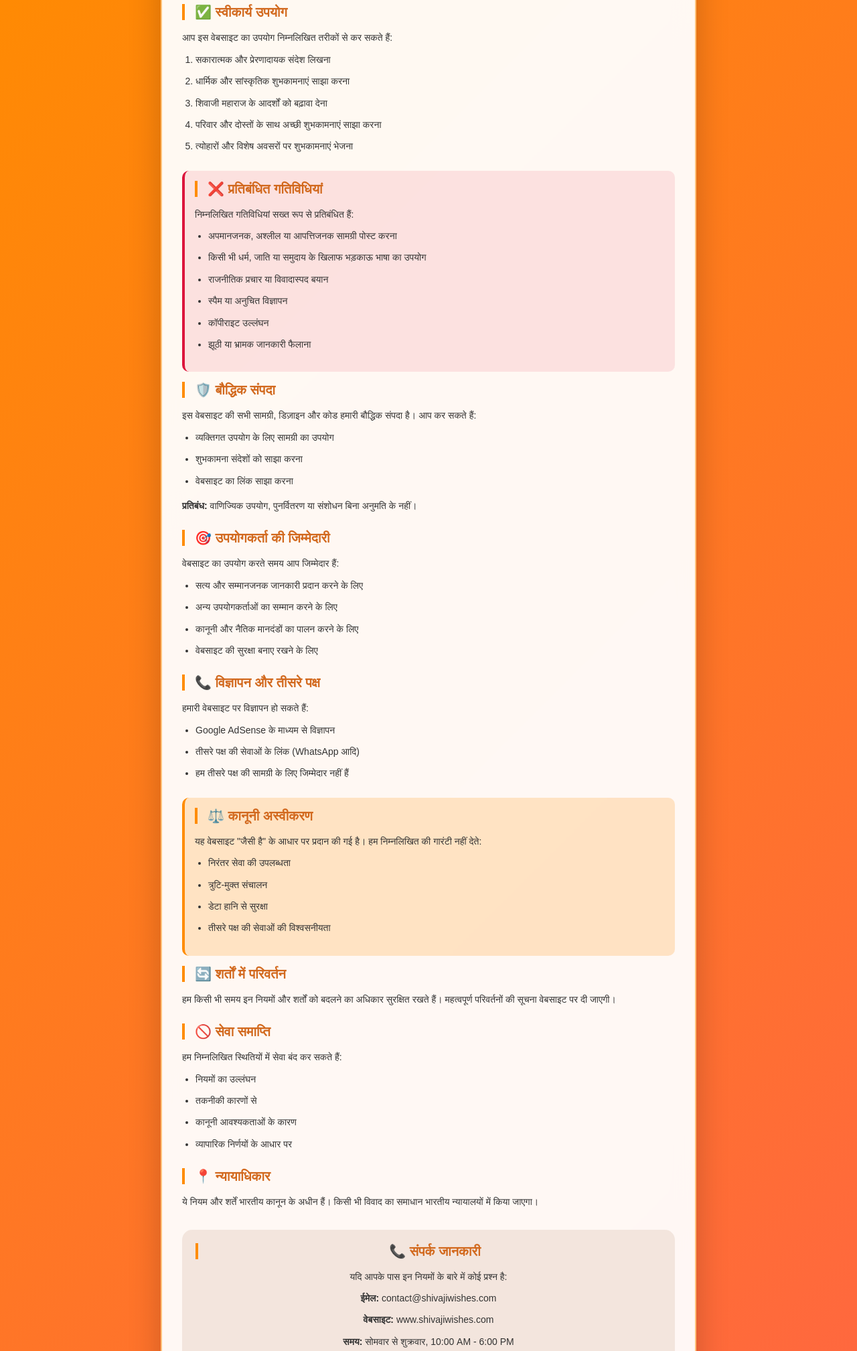
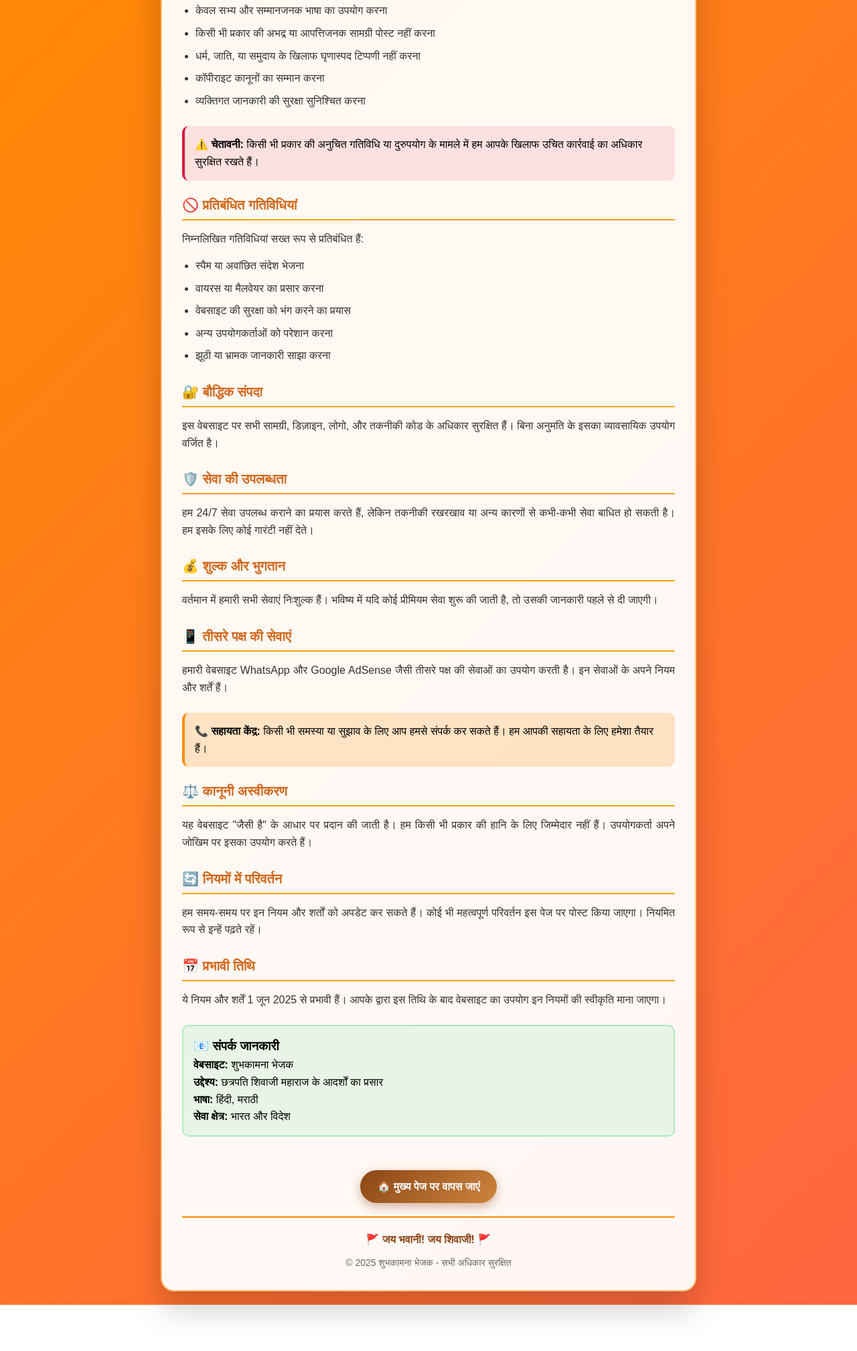
Before and after one commit to Ravipal009/DProject, a plain HTML site: page terms-conditions.html in a window 1280 px wide. Shown: the part 537-2554 px from the top of the page at 67% size. After the commit the page ends 2485 px from the top, so only its background shows below. Drawn offline with Linux system fonts and the light colour scheme.

Commit message:
Update terms-conditions.html

```diff
--- a/terms-conditions.html
+++ b/terms-conditions.html
@@ -1,9 +1,10 @@
 <!DOCTYPE html>
 <html lang="hi">
+
 <head>
   <meta charset="UTF-8">
   <meta name="viewport" content="width=device-width, initial-scale=1.0">
-    <title>📋 नियम और शर्तें | छत्रपति शिवाजी महाराज</title>
+  <title>📋 नियम व शर्तें - शुभकामना भेजक</title>
 
   <style>
     * {
@@ -19,7 +20,7 @@
       animation: gradientBG 15s ease infinite;
       min-height: 100vh;
       padding: 20px;
-            color: #333;
+      line-height: 1.6;
     }
 
     @keyframes gradientBG {
@@ -29,11 +30,11 @@
     }
 
     .container {
-            max-width: 800px;
-            margin: 0 auto;
       background: rgba(255, 255, 255, 0.95);
       border-radius: 20px;
       padding: 30px;
+      max-width: 800px;
+      margin: 0 auto;
       box-shadow: 0 25px 50px rgba(0, 0, 0, 0.2);
       backdrop-filter: blur(15px);
       border: 2px solid rgba(255, 140, 0, 0.5);
@@ -48,8 +49,8 @@
 
     h1 {
       color: #8b4513;
+      font-size: 28px;
       margin-bottom: 10px;
-            font-size: 28px;
       text-shadow: 2px 2px 4px rgba(0, 0, 0, 0.1);
     }
 
@@ -63,23 +64,28 @@
       margin-bottom: 25px;
     }
 
-        h2 {
+    .section h2 {
       color: #d2691e;
+      font-size: 20px;
       margin-bottom: 15px;
-            font-size: 20px;
-            border-left: 4px solid #ff8c00;
-            padding-left: 15px;
+      padding-bottom: 5px;
+      border-bottom: 2px solid #ffa500;
     }
 
-        p, li {
-            line-height: 1.6;
-            margin-bottom: 10px;
-            font-size: 14px;
+    .section p {
+      color: #333;
+      margin-bottom: 15px;
+      text-align: justify;
     }
 
-        ul, ol {
+    .section ul {
       margin-left: 20px;
       margin-bottom: 15px;
+    }
+
+    .section li {
+      color: #333;
+      margin-bottom: 8px;
     }
 
     .highlight {
@@ -87,7 +93,7 @@
       padding: 15px;
       border-radius: 10px;
       border-left: 4px solid #ff8c00;
-            margin: 15px 0;
+      margin: 20px 0;
     }
 
     .warning {
@@ -95,15 +101,7 @@
       padding: 15px;
       border-radius: 10px;
       border-left: 4px solid #dc143c;
-            margin: 15px 0;
-        }
-
-        .contact-info {
-            background: rgba(139, 69, 19, 0.1);
-            padding: 20px;
-            border-radius: 15px;
-            margin-top: 30px;
-            text-align: center;
+      margin: 20px 0;
     }
 
     .back-btn {
@@ -121,28 +119,28 @@
 
     .back-btn:hover {
       transform: translateY(-3px);
-            box-shadow: 0 8px 25px rgba(0, 0, 0, 0.3);
+      box-shadow: 0 8px 25px rgba(139, 69, 19, 0.6);
     }
 
-        .date {
-            text-align: right;
-            color: #666;
-            font-style: italic;
-            font-size: 12px;
-            margin-bottom: 20px;
+    .contact-info {
+      background: rgba(37, 211, 102, 0.1);
+      padding: 15px;
+      border-radius: 10px;
+      border: 2px solid rgba(37, 211, 102, 0.3);
+      margin-top: 20px;
     }
 
     @media (max-width: 768px) {
       .container {
+        padding: 20px;
         margin: 10px;
-                padding: 20px;
       }
 
       h1 {
         font-size: 24px;
       }
 
-            h2 {
+      .section h2 {
         font-size: 18px;
       }
     }
@@ -152,130 +150,130 @@
 <body>
   <div class="container">
     <div class="header">
-            <h1>📋 नियम और शर्तें</h1>
-            <p class="subtitle">छत्रपति शिवाजी महाराज शुभकामना वेबसाइट</p>
-        </div>
-
-        <div class="date">
-            अंतिम अपडेट: 1 जून, 2025
+      <h1>📋 नियम व शर्तें</h1>
+      <p class="subtitle">वेबसाइट के उपयोग के नियम और दिशानिर्देश</p>
     </div>
 
     <div class="section">
-            <h2>🚩 स्वीकृति</h2>
-            <p>इस वेबसाइट का उपयोग करके, आप इन नियमों और शर्तों से सहमत होते हैं। यदि आप इन शर्तों से सहमत नहीं हैं, तो कृपया इस वेबसाइट का उपयोग न करें।</p>
+      <h2>📖 स्वीकृति और सहमति</h2>
+      <p>
+        "शुभकामना भेजक" वेबसाइट का उपयोग करके, आप इन नियम और शर्तों से सहमत होते हैं। यदि आप इन शर्तों से सहमत नहीं हैं, तो कृपया इस वेबसाइट का उपयोग न करें।
+      </p>
     </div>
 
     <div class="section">
-            <h2>🌟 वेबसाइट का उद्देश्य</h2>
-            <p>यह वेबसाइट छत्रपति शिवाजी महाराज के सम्मान में बनाई गई है और इसका उद्देश्य है:</p>
+      <h2>🎯 सेवा का विवरण</h2>
+      <p>
+        हमारी वेबसाइट छत्रपति शिवाजी महाराज के सम्मान में शुभकामना संदेश भेजने की सुविधा प्रदान करती है। यह सेवा निःशुल्क है और शैक्षणिक व सांस्कृतिक उद्देश्यों के लिए है।
+      </p>
+    </div>
+
+    <div class="section">
+      <h2>✅ उपयोगकर्ता की जिम्मेदारियां</h2>
+      <p>वेबसाइट का उपयोग करते समय आप निम्नलिखित का पालन करने के लिए सहमत हैं:</p>
       <ul>
-                <li>शिवाजी महाराज के आदर्शों का प्रसार</li>
-                <li>धार्मिक और सांस्कृतिक शुभकामनाएं साझा करना</li>
-                <li>सकारात्मक संदेशों का आदान-प्रदान</li>
-                <li>मराठी संस्कृति का सम्मान</li>
+        <li>केवल सभ्य और सम्मानजनक भाषा का उपयोग करना</li>
+        <li>किसी भी प्रकार की अभद्र या आपत्तिजनक सामग्री पोस्ट नहीं करना</li>
+        <li>धर्म, जाति, या समुदाय के खिलाफ घृणास्पद टिप्पणी नहीं करना</li>
+        <li>कॉपीराइट कानूनों का सम्मान करना</li>
+        <li>व्यक्तिगत जानकारी की सुरक्षा सुनिश्चित करना</li>
+      </ul>
+    </div>
+
+    <div class="warning">
+      <strong>⚠️ चेतावनी:</strong> किसी भी प्रकार की अनुचित गतिविधि या दुरुपयोग के मामले में हम आपके खिलाफ उचित कार्रवाई का अधिकार सुरक्षित रखते हैं।
+    </div>
+
+    <div class="section">
+      <h2>🚫 प्रतिबंधित गतिविधियां</h2>
+      <p>निम्नलिखित गतिविधियां सख्त रूप से प्रतिबंधित हैं:</p>
+      <ul>
+        <li>स्पैम या अवांछित संदेश भेजना</li>
+        <li>वायरस या मैलवेयर का प्रसार करना</li>
+        <li>वेबसाइट की सुरक्षा को भंग करने का प्रयास</li>
+        <li>अन्य उपयोगकर्ताओं को परेशान करना</li>
+        <li>झूठी या भ्रामक जानकारी साझा करना</li>
       </ul>
     </div>
 
     <div class="section">
-            <h2>✅ स्वीकार्य उपयोग</h2>
-            <p>आप इस वेबसाइट का उपयोग निम्नलिखित तरीकों से कर सकते हैं:</p>
-            <ol>
-                <li>सकारात्मक और प्रेरणादायक संदेश लिखना</li>
-                <li>धार्मिक और सांस्कृतिक शुभकामनाएं साझा करना</li>
-                <li>शिवाजी महाराज के आदर्शों को बढ़ावा देना</li>
-                <li>परिवार और दोस्तों के साथ अच्छी शुभकामनाएं साझा करना</li>
-                <li>त्योहारों और विशेष अवसरों पर शुभकामनाएं भेजना</li>
-            </ol>
-        </div>
-
-        <div class="warning">
-            <h2>❌ प्रतिबंधित गतिविधियां</h2>
-            <p>निम्नलिखित गतिविधियां सख्त रूप से प्रतिबंधित हैं:</p>
-            <ul>
-                <li>अपमानजनक, अश्लील या आपत्तिजनक सामग्री पोस्ट करना</li>
-                <li>किसी भी धर्म, जाति या समुदाय के खिलाफ भड़काऊ भाषा का उपयोग</li>
-                <li>राजनीतिक प्रचार या विवादास्पद बयान</li>
-                <li>स्पैम या अनुचित विज्ञापन</li>
-                <li>कॉपीराइट उल्लंघन</li>
-                <li>झूठी या भ्रामक जानकारी फैलाना</li>
-            </ul>
+      <h2>🔐 बौद्धिक संपदा</h2>
+      <p>
+        इस वेबसाइट पर सभी सामग्री, डिज़ाइन, लोगो, और तकनीकी कोड के अधिकार सुरक्षित हैं। बिना अनुमति के इसका व्यावसायिक उपयोग वर्जित है।
+      </p>
     </div>
 
     <div class="section">
-            <h2>🛡️ बौद्धिक संपदा</h2>
-            <p>इस वेबसाइट की सभी सामग्री, डिज़ाइन और कोड हमारी बौद्धिक संपदा है। आप कर सकते हैं:</p>
-            <ul>
-                <li>व्यक्तिगत उपयोग के लिए सामग्री का उपयोग</li>
-                <li>शुभकामना संदेशों को साझा करना</li>
-                <li>वेबसाइट का लिंक साझा करना</li>
-            </ul>
-            <p><strong>प्रतिबंध:</strong> वाणिज्यिक उपयोग, पुनर्वितरण या संशोधन बिना अनुमति के नहीं।</p>
+      <h2>🛡️ सेवा की उपलब्धता</h2>
+      <p>
+        हम 24/7 सेवा उपलब्ध कराने का प्रयास करते हैं, लेकिन तकनीकी रखरखाव या अन्य कारणों से कभी-कभी सेवा बाधित हो सकती है। हम इसके लिए कोई गारंटी नहीं देते।
+      </p>
     </div>
 
     <div class="section">
-            <h2>🎯 उपयोगकर्ता की जिम्मेदारी</h2>
-            <p>वेबसाइट का उपयोग करते समय आप जिम्मेदार हैं:</p>
-            <ul>
-                <li>सत्य और सम्मानजनक जानकारी प्रदान करने के लिए</li>
-                <li>अन्य उपयोगकर्ताओं का सम्मान करने के लिए</li>
-                <li>कानूनी और नैतिक मानदंडों का पालन करने के लिए</li>
-                <li>वेबसाइट की सुरक्षा बनाए रखने के लिए</li>
-            </ul>
+      <h2>💰 शुल्क और भुगतान</h2>
+      <p>
+        वर्तमान में हमारी सभी सेवाएं निःशुल्क हैं। भविष्य में यदि कोई प्रीमियम सेवा शुरू की जाती है, तो उसकी जानकारी पहले से दी जाएगी।
+      </p>
     </div>
 
     <div class="section">
-            <h2>📞 विज्ञापन और तीसरे पक्ष</h2>
-            <p>हमारी वेबसाइट पर विज्ञापन हो सकते हैं:</p>
-            <ul>
-                <li>Google AdSense के माध्यम से विज्ञापन</li>
-                <li>तीसरे पक्ष की सेवाओं के लिंक (WhatsApp आदि)</li>
-                <li>हम तीसरे पक्ष की सामग्री के लिए जिम्मेदार नहीं हैं</li>
-            </ul>
+      <h2>📱 तीसरे पक्ष की सेवाएं</h2>
+      <p>
+        हमारी वेबसाइट WhatsApp और Google AdSense जैसी तीसरे पक्ष की सेवाओं का उपयोग करती है। इन सेवाओं के अपने नियम और शर्तें हैं।
+      </p>
     </div>
 
     <div class="highlight">
-            <h2>⚖️ कानूनी अस्वीकरण</h2>
-            <p>यह वेबसाइट "जैसी है" के आधार पर प्रदान की गई है। हम निम्नलिखित की गारंटी नहीं देते:</p>
-            <ul>
-                <li>निरंतर सेवा की उपलब्धता</li>
-                <li>त्रुटि-मुक्त संचालन</li>
-                <li>डेटा हानि से सुरक्षा</li>
-                <li>तीसरे पक्ष की सेवाओं की विश्वसनीयता</li>
-            </ul>
+      <strong>📞 सहायता केंद्र:</strong> किसी भी समस्या या सुझाव के लिए आप हमसे संपर्क कर सकते हैं। हम आपकी सहायता के लिए हमेशा तैयार हैं।
     </div>
 
     <div class="section">
-            <h2>🔄 शर्तों में परिवर्तन</h2>
-            <p>हम किसी भी समय इन नियमों और शर्तों को बदलने का अधिकार सुरक्षित रखते हैं। महत्वपूर्ण परिवर्तनों की सूचना वेबसाइट पर दी जाएगी।</p>
+      <h2>⚖️ कानूनी अस्वीकरण</h2>
+      <p>
+        यह वेबसाइट "जैसी है" के आधार पर प्रदान की जाती है। हम किसी भी प्रकार की हानि के लिए जिम्मेदार नहीं हैं। उपयोगकर्ता अपने जोखिम पर इसका उपयोग करते हैं।
+      </p>
     </div>
 
     <div class="section">
-            <h2>🚫 सेवा समाप्ति</h2>
-            <p>हम निम्नलिखित स्थितियों में सेवा बंद कर सकते हैं:</p>
-            <ul>
-                <li>नियमों का उल्लंघन</li>
-                <li>तकनीकी कारणों से</li>
-                <li>कानूनी आवश्यकताओं के कारण</li>
-                <li>व्यापारिक निर्णयों के आधार पर</li>
-            </ul>
+      <h2>🔄 नियमों में परिवर्तन</h2>
+      <p>
+        हम समय-समय पर इन नियम और शर्तों को अपडेट कर सकते हैं। कोई भी महत्वपूर्ण परिवर्तन इस पेज पर पोस्ट किया जाएगा। नियमित रूप से इन्हें पढ़ते रहें।
+      </p>
     </div>
 
     <div class="section">
-            <h2>📍 न्यायाधिकार</h2>
-            <p>ये नियम और शर्तें भारतीय कानून के अधीन हैं। किसी भी विवाद का समाधान भारतीय न्यायालयों में किया जाएगा।</p>
+      <h2>📅 प्रभावी तिथि</h2>
+      <p>
+        ये नियम और शर्तें 1 जून 2025 से प्रभावी हैं। आपके द्वारा इस तिथि के बाद वेबसाइट का उपयोग इन नियमों की स्वीकृति माना जाएगा।
+      </p>
     </div>
 
     <div class="contact-info">
-            <h2>📞 संपर्क जानकारी</h2>
-            <p>यदि आपके पास इन नियमों के बारे में कोई प्रश्न है:</p>
-            <p><strong>ईमेल:</strong> contact@shivajiwishes.com</p>
-            <p><strong>वेबसाइट:</strong> www.shivajiwishes.com</p>
-            <p><strong>समय:</strong> सोमवार से शुक्रवार, 10:00 AM - 6:00 PM</p>
+      <h3>📧 संपर्क जानकारी</h3>
+      <p>
+        <strong>वेबसाइट:</strong> शुभकामना भेजक<br>
+        <strong>उद्देश्य:</strong> छत्रपति शिवाजी महाराज के आदर्शों का प्रसार<br>
+        <strong>भाषा:</strong> हिंदी, मराठी<br>
+        <strong>सेवा क्षेत्र:</strong> भारत और विदेश
+      </p>
     </div>
 
-        <div style="text-align: center;">
-            <a href="index.html" class="back-btn">🏠 मुख्य पेज पर वापस जाएं</a>
+    <div style="text-align: center; margin-top: 30px;">
+      <a href="index.html" class="back-btn">
+        🏠 मुख्य पेज पर वापस जाएं
+      </a>
+    </div>
+
+    <div style="text-align: center; margin-top: 20px; padding-top: 20px; border-top: 2px solid #ff8c00;">
+      <p style="color: #8b4513; font-weight: bold;">
+        🚩 जय भवानी! जय शिवाजी! 🚩
+      </p>
+      <p style="color: #666; font-size: 14px; margin-top: 10px;">
+        © 2025 शुभकामना भेजक - सभी अधिकार सुरक्षित
+      </p>
     </div>
   </div>
 </body>
+
 </html>
```
Lines whose indentation alone changed are shown as unchanged.
